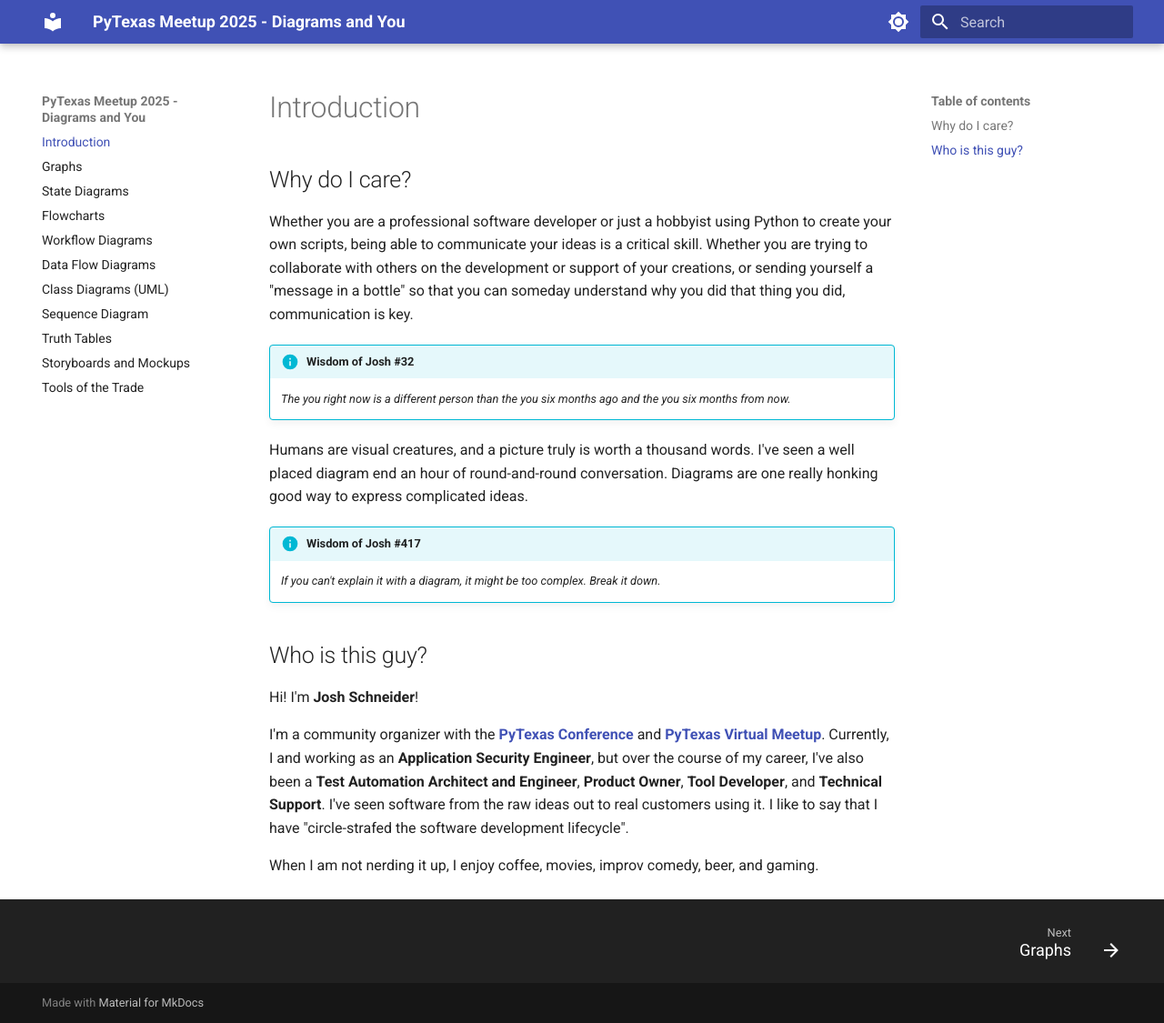
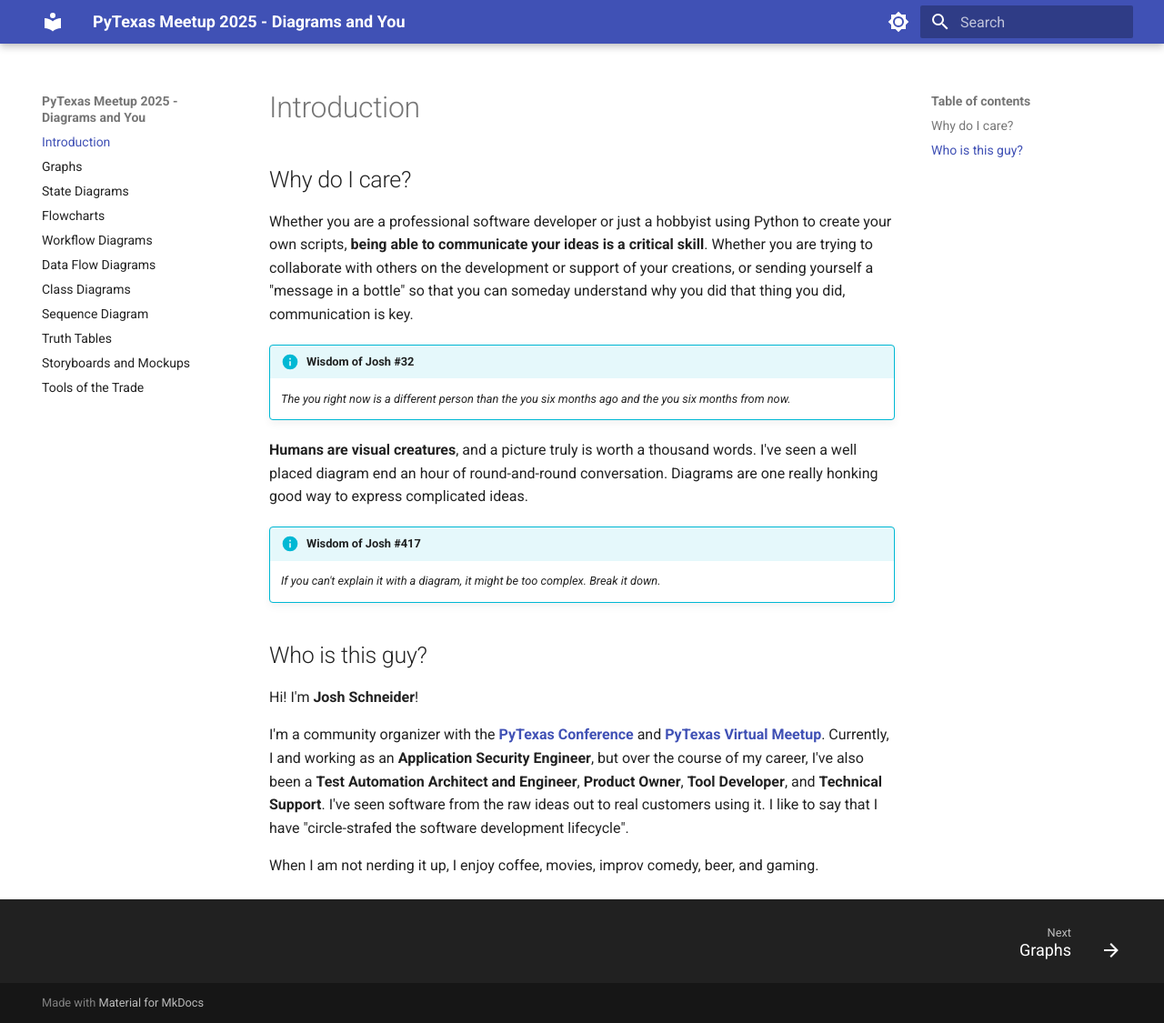
Before and after one commit to dijital20/pytexas-meetup25-diagrams-and-you, an MkDocs documentation site: the page built from docs/index.md, in a window 1280 px wide and 1125 px high. Shown: the whole window at 91% size. Built offline with MkDocs 1.6.1 and Material for MkDocs 9.7.7, drawn with Linux system fonts in a browser that asks for light colours.

```diff
--- a/docs/index.md
+++ b/docs/index.md
@@ -2,17 +2,17 @@
 
 ## Why do I care?
 
-Whether you are a professional software developer or just a hobbyist using Python to create your own scripts, being able
-to communicate your ideas is a critical skill. Whether you are trying to collaborate with others on the development
-or support of your creations, or sending yourself a "message in a bottle" so that you can someday understand why you
-did that thing you did, communication is key.
+Whether you are a professional software developer or just a hobbyist using Python to create your own scripts, **being
+able to communicate your ideas is a critical skill**. Whether you are trying to collaborate with others on the
+development or support of your creations, or sending yourself a "message in a bottle" so that you can someday understand
+why you did that thing you did, communication is key.
 
 !!! info "Wisdom of Josh #32"
 
     *The you right now is a different person than the you six months ago and the you six months from now.*
 
-Humans are visual creatures, and a picture truly is worth a thousand words. I've seen a well placed diagram end an hour
-of round-and-round conversation. Diagrams are one really honking good way to express complicated ideas.
+**Humans are visual creatures**, and a picture truly is worth a thousand words. I've seen a well placed diagram end an
+hour of round-and-round conversation. Diagrams are one really honking good way to express complicated ideas.
 
 !!! info "Wisdom of Josh #417"
 
```
Also changed, not shown: docs/02_state.md (+38 -4 lines), docs/03_flowcharts.md (+4 -4 lines), docs/04_workflow.md (+1 -1 lines), docs/06_class.md (+29 -24 lines).
